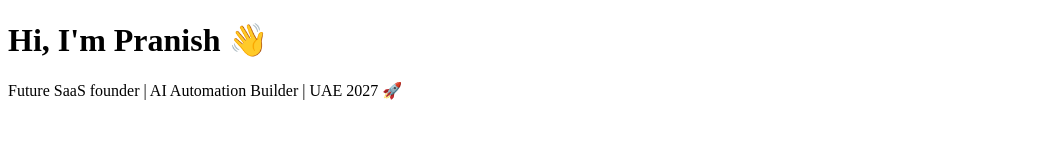
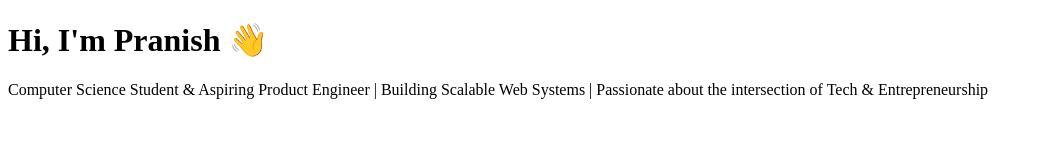
Before and after one commit to pranish2510/first-project, a plain HTML site: page index.html in a window 1280 px wide. Shown: the whole page, without its empty margins (0-1043 px from the left). Drawn offline with Linux system fonts and the light colour scheme.

Commit message:
Update index.html

```diff
--- a/index.html
+++ b/index.html
@@ -5,6 +5,6 @@
 </head>
 <body>
     <h1>Hi, I'm Pranish 👋</h1>
-    <p>Future SaaS founder | AI Automation Builder | UAE 2027 🚀</p>
+    <p>Computer Science Student & Aspiring Product Engineer | Building Scalable Web Systems | Passionate about the intersection of Tech & Entrepreneurship</p>
 </body>
 </html>
```
